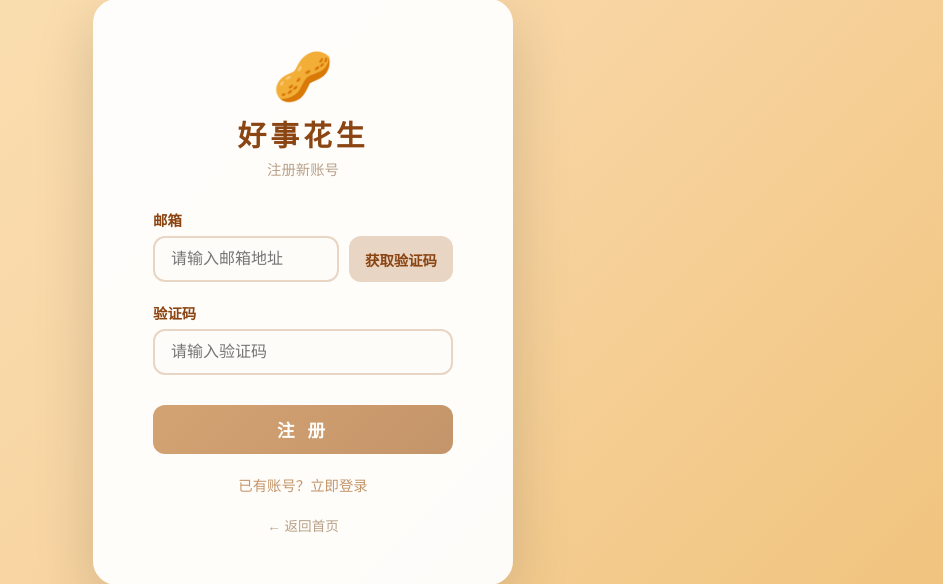
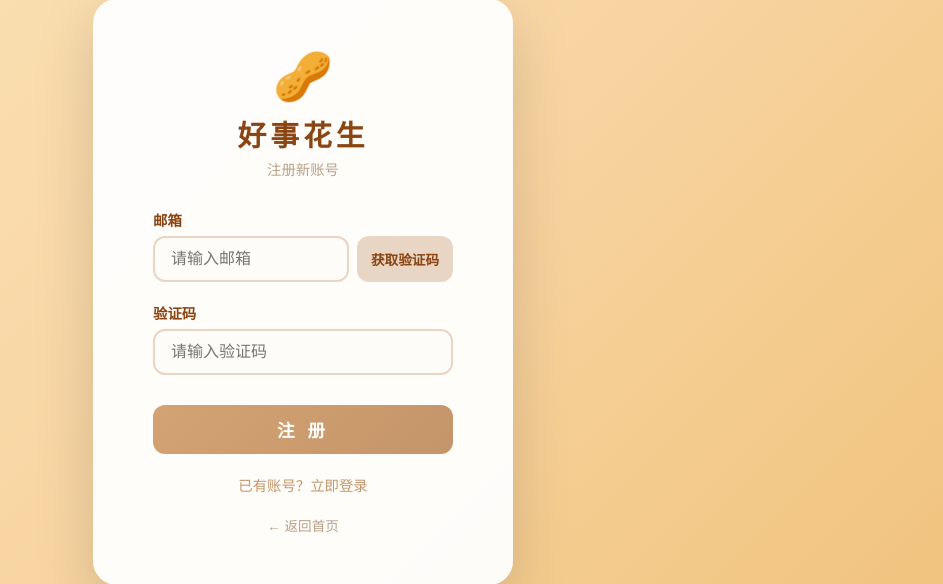
Before and after one commit to Cynthia-hshs/hshs_bot_django, a Django app: page /register/ in a window 1280 px wide. Shown: the part 108-692 px from the top of the page, without its empty margins (337-1280 px from the left). Run offline with Django 5.2, Linux system fonts and the light colour scheme.

Commit message:
[Description] 修改界面，防止输入框文字被挡住
[Commit Auth] hshs
[TaskID] None

```diff
--- a/users/templates/users/register.html
+++ b/users/templates/users/register.html
@@ -76,21 +76,23 @@
         /* 邮箱 + 验证码按钮一行 */
         .input-row {
             display: flex;
-            gap: 10px;
+            gap: 8px;
+            flex-wrap: wrap;
         }
 
         .input-row input {
             flex: 1;
+            min-width: 180px;
         }
 
         .btn-code {
             flex-shrink: 0;
-            padding: 12px 16px;
+            padding: 12px 14px;
             border: none;
             border-radius: 12px;
             background: #e8d5c4;
             color: #8b4513;
-            font-size: 0.9rem;
+            font-size: 0.85rem;
             font-weight: bold;
             cursor: pointer;
             transition: background 0.3s;
@@ -166,7 +168,7 @@
             <div class="form-group">
                 <label for="email">邮箱</label>
                 <div class="input-row">
-                    <input type="email" id="email" name="email" placeholder="请输入邮箱地址" />
+                    <input type="email" id="email" name="email" placeholder="请输入邮箱" />
                     <button type="button" class="btn-code" id="btnGetCode">获取验证码</button>
                 </div>
             </div>
```
Also changed, not shown: users/templates/users/forgot_password.html (+6 -4 lines).
